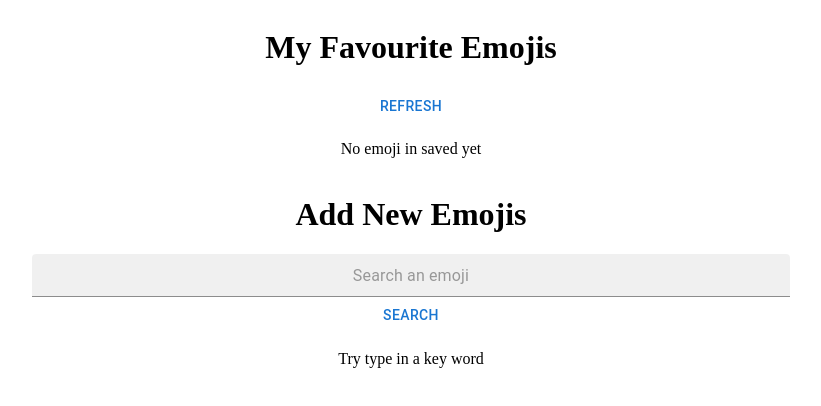
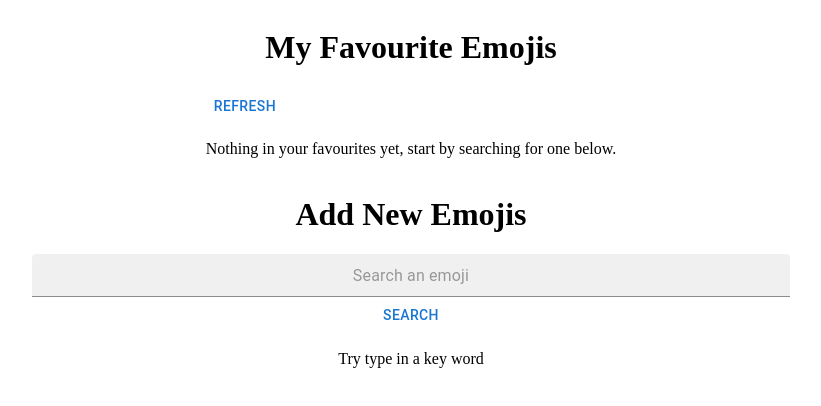
Before and after one commit to nancy111573/MSAFrontend, a Next.js app in the folder nextjs-blog/: page / in a window 1280 px wide. Shown: the top 406 px of the page, without its empty margins (229-1050 px from the left). Built offline with nearby package versions, Linux system fonts and the light colour scheme.

Commit message:
finished api

```diff
--- a/nextjs-blog/components/Favourites.js
+++ b/nextjs-blog/components/Favourites.js
@@ -1,4 +1,8 @@
-import { Card, Grow, Box, CardContent, Typography, Button, Grid, TextField } from '@mui/material';
+import * as React from 'react';
+import { useState } from 'react';
+import FormControlLabel from '@mui/material/FormControlLabel';
+import Switch from '@mui/material/Switch';
+import { Card, Grow, CardContent, Typography, Button, Grid, TextField } from '@mui/material';
 
 const deleteBook = async emojiName => {
   const response = await fetch(`/api/favouriteAPI/${emojiName}`, {
@@ -8,15 +12,39 @@ const deleteBook = async emojiName => {
   console.log(data)
 }
 
-export default function Favourites(props) {
+export default function Favourites() {
+    const [checked, setChecked] = React.useState(true);
+    const [favourites, setFavourites] = useState([]);
+
+    async function refreshFavourite() {
+      const response = await fetch('/api/favouriteAPI')
+      const data = await response.json()
+      console.log(data)
+      setFavourites(data);
+    }
+
     return (
+      <div>
+        <Button onClick={refreshFavourite} style={{alignself:"flex-end"}}>
+          Refresh
+        </Button>
+      {favourites.length === 0 ? (
+        <div>
+          <p>Nothing in your favourites yet, start by searching for one below.</p>
+        </div>
+      ) : (
+        <div style={{alignItesm: 'center'}}>
         <Grid
           container
           spacing={2}
           direction="row"
           justifyContent="center"
         >
-        {props.favourites.map((emoji) =>
+          {favourites.map((emoji) =>
+          <Grow
+            in={checked}
+            style={{ transformOrigin: '0 0 0' }}
+          >
           <Card
               sx={{
                 maxWidth: 200,
@@ -38,8 +66,13 @@ export default function Favourites(props) {
                 </Button>
               </CardContent>
             </Card>
+            </Grow>
           )}
         </Grid>
+        </div>
+      )}
+      </div>
+
     )
 
 }
--- a/nextjs-blog/pages/index.js
+++ b/nextjs-blog/pages/index.js
@@ -24,18 +24,7 @@ export default function App() {
       <h1>
         My Favourite Emojis
       </h1>
-      <Button onClick={refreshFavourite}>
-        Refresh
-      </Button>
-      {favourites.length === 0 ? (
-        <div>
-          <p>No emoji in saved yet</p>
-        </div>
-      ) : (
-        <div style={{alignItesm: 'center'}}>
-          <Favourites favourites={favourites}/>
-        </div>
-      )}
+      <Favourites/>
 
       {/* search bar */}
       <h1>
```
Lines whose indentation alone changed are shown as unchanged.
